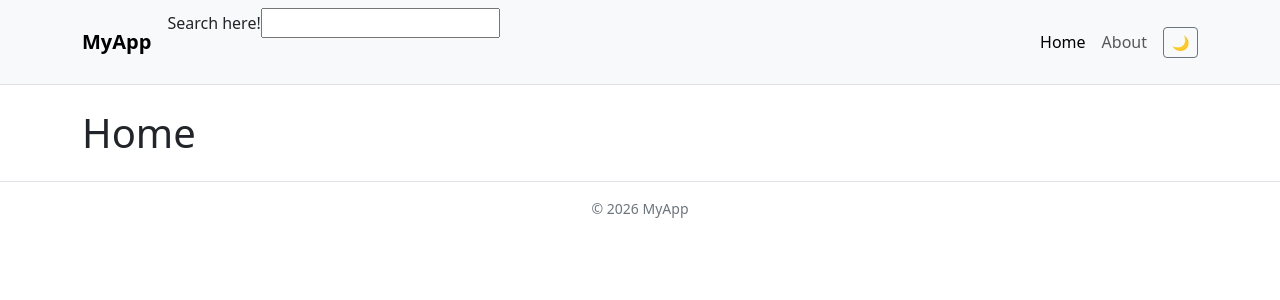
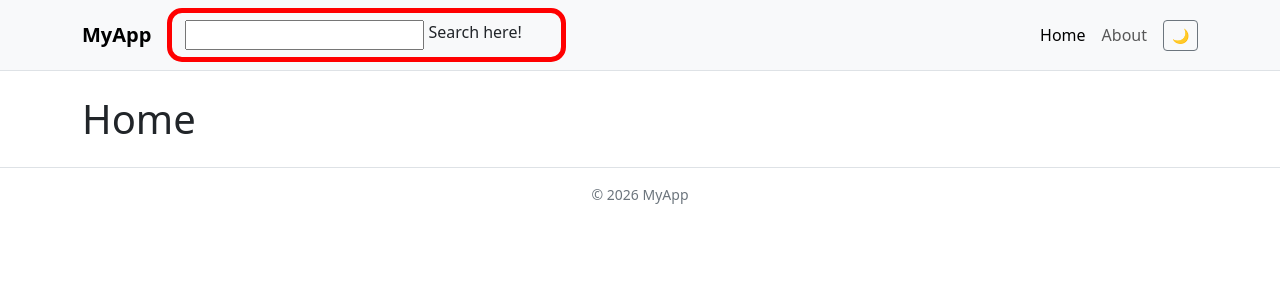
Before and after one commit to gamein3x/react-boolflix, a React (Vite) app: page / in a window 1280 px wide. Shown: the top 300 px of the page. Built offline with nearby package versions, Linux system fonts and the light colour scheme.

Commit message:
Implementata searchbar basilare con modulo css

```diff
--- a/src/components/Searchbar.jsx
+++ b/src/components/Searchbar.jsx
@@ -1,16 +1,27 @@
 import { Search } from 'react-bootstrap-icons';
+import styles from '../styles/Searchbar.module.css';
 
 function Searchbar() {
     return (
-        <div>
+        <div className={styles.searchBox}>
+            <div className='btn d-flex gap-1'>
+                <input
+                    type="text"
+                    id="searchbar"
+                    placeholder=" "
+                />
+                <label
+                    htmlFor="searchbar"
+                    className={styles.searchLabel}>
+                    Search here!
+                </label>
+            </div>
             <div>
-                <label htmlFor="searchbar">Search here!</label>
-                <input type="text" id="searchbar" />
+                <button className="btn">
+                    <Search />
+                </button>
             </div>
-            <button className="btn">
-                <Search />
-            </button>
         </div>
     )
 }
-export default Searchbar
+export default Searchbar;
--- /dev/null
+++ b/src/styles/Searchbar.module.css
@@ -0,0 +1,11 @@
+.searchBox {
+    color: red;
+    border: 5px solid red;
+    border-radius: 15px;
+    display: flex;
+}
+
+.searchlabel {
+    color: red;
+
+}
--- a/src/styles/index.css
+++ b/src/styles/index.css
@@ -1,12 +1,3 @@
-/*
-  Stile generale del progetto
-  ===========================
-
-  Questo file contiene gli stili globali dell'applicazione, cioè le regole
-  CSS che si applicano a tutta l'app (reset, tipografia di base, variabili,
-  utility personalizzate, ecc.).
-
-  Viene importato una sola volta in `src/main.jsx` e ha effetto su tutti i
-  componenti. Per stili specifici di un singolo componente è preferibile
-  usare un CSS Module (es. `NomeComponente.module.css`).
-*/
+.search-label{
+  color: red;
+}
```
